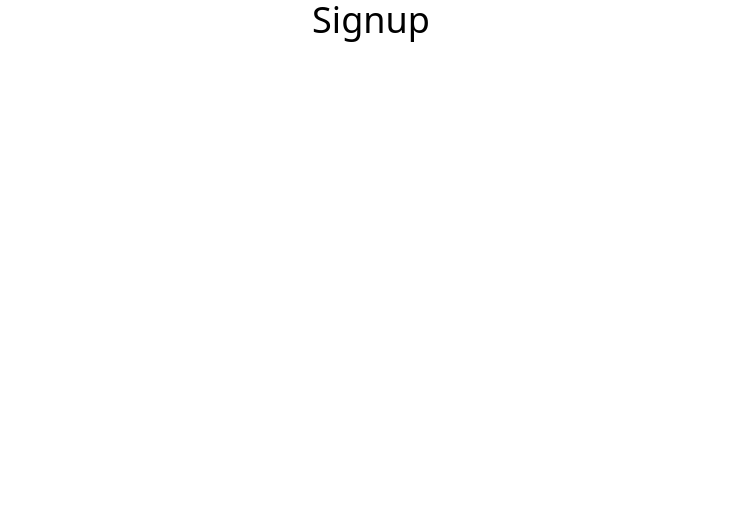
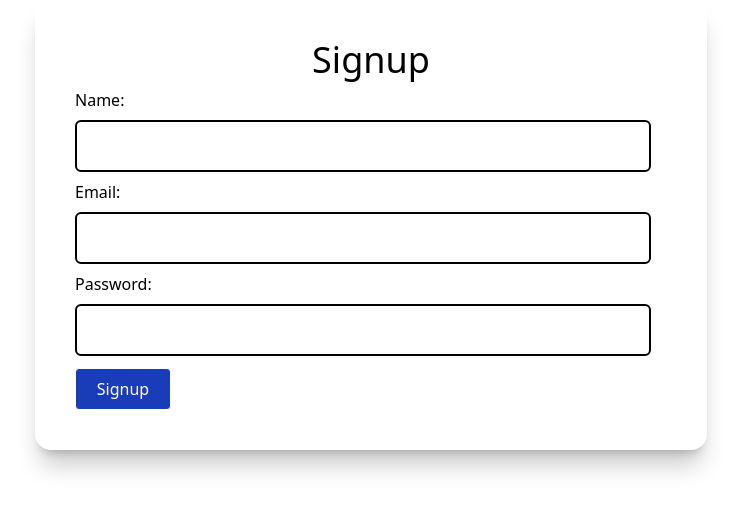
Before and after one commit to singhalgarvit/MedTech, a React (Vite) app in the folder client/: page /signup in a window 1280 px wide. Shown: the top 512 px of the page, without its empty margins (269-1010 px from the left). Built offline with nearby package versions, Linux system fonts and the light colour scheme.

Commit message:
Created Login and Signup Pages

```diff
--- a/client/package.json
+++ b/client/package.json
@@ -12,6 +12,7 @@
   "dependencies": {
     "react": "^19.1.0",
     "react-dom": "^19.1.0",
+    "react-hook-form": "^7.62.0",
     "react-router-dom": "^7.8.2"
   },
   "devDependencies": {
--- a/client/src/components/Button.jsx
+++ b/client/src/components/Button.jsx
@@ -0,0 +1,11 @@
+import React from 'react'
+
+function Button({type="button",value}) {
+  return (
+    <button type={type} className='border w-24 mt-3 rounded bg-blue-800 text-white'>
+        {value}
+    </button>
+  )
+}
+
+export default Button
--- /dev/null
+++ b/client/src/components/FormWrapper.jsx
@@ -0,0 +1,9 @@
+function FormWrapper({children}) {
+  return (
+    <div className="flex flex-col max-w-2xl w-full justify-center mx-auto items-center p-10 leading-10 rounded-2xl shadow-xl/20">
+      {children}
+    </div>
+  );
+}
+
+export default FormWrapper;
--- /dev/null
+++ b/client/src/components/InputField.jsx
@@ -0,0 +1,19 @@
+
+function InputField({label, name, type, register, error}) {
+  return (
+    <>
+      <label htmlFor={name} className="block">
+        {label}:
+      </label>
+      <input
+        id={name}
+        type={type}
+        className="border-2 px-2 py-1 rounded-md w-xl"
+        {...register(name, {required: `${label} is required`})}
+      />
+      {error && <p className="text-red-500 text-sm">{error.message}</p>}
+    </>
+  );
+}
+
+export default InputField;
--- a/client/src/pages/Home.jsx
+++ b/client/src/pages/Home.jsx
@@ -1,10 +1,15 @@
+import {Link} from "react-router-dom";
 
 function Home() {
   return (
     <div>
-      <h1 className='text-4xl text-center'>Medtech</h1>
+      <h1 className="text-4xl text-center">Medtech</h1>
+      <div className="text-gray-700 text-center underline">
+        <Link className=" m-2" to="/login">Login</Link>
+        <Link className="m-2" to="/signup">Signup</Link>
+      </div>
     </div>
-  )
+  );
 }
 
-export default Home
+export default Home;
--- a/client/src/pages/Login.jsx
+++ b/client/src/pages/Login.jsx
@@ -1,9 +1,42 @@
-import React from "react";
+import {useForm} from "react-hook-form";
+import InputField from "../components/InputField";
+import FormWrapper from "../components/FormWrapper";
+import Button from "../components/Button";
 
 function Login() {
+  const {
+    register,
+    handleSubmit,
+    watch,
+    formState: {errors},
+  } = useForm();
+
+  const submitForm = (data) => {
+    console.log(data);
+  };
+
   return (
     <div>
-      <h1 className="text-4xl text-center">Login</h1>
+      <FormWrapper>
+        <h1 className="text-4xl text-center">Login</h1>
+        <form onSubmit={handleSubmit(submitForm)}>
+          <InputField
+            label="Email"
+            name="email"
+            type="text"
+            register={register}
+            error={errors.email}
+          />
+          <InputField
+            label="Password"
+            name="password"
+            type="password"
+            register={register}
+            error={errors.password}
+          />
+          <Button type="submit" value="Login"/>
+        </form>
+      </FormWrapper>
     </div>
   );
 }
--- a/client/src/pages/Signup.jsx
+++ b/client/src/pages/Signup.jsx
@@ -1,11 +1,51 @@
-import React from 'react'
+import {useForm} from "react-hook-form";
+import InputField from "../components/InputField";
+import FormWrapper from "../components/FormWrapper";
+import Button from "../components/Button";
 
 function Signup() {
+  const {
+    register,
+    handleSubmit,
+    watch,
+    formState: {errors},
+  } = useForm();
+
+  const submitForm = (data) => {
+    console.log(data);
+  };
+
   return (
     <div>
-      <h1 className='text-4xl text-center'>Signup</h1>
+      <FormWrapper>
+        <h1 className="text-4xl text-center">Signup</h1>
+        <form onSubmit={handleSubmit(submitForm)}>
+          <InputField
+            label="Name"
+            name="name"
+            type="text"
+            register={register}
+            error={errors.name}
+          />
+          <InputField
+            label="Email"
+            name="email"
+            type="text"
+            register={register}
+            error={errors.email}
+          />
+          <InputField
+            label="Password"
+            name="password"
+            type="password"
+            register={register}
+            error={errors.password}
+          />
+          <Button type="submit" value="Signup"/>
+        </form>
+      </FormWrapper>
     </div>
-  )
+  );
 }
 
-export default Signup
+export default Signup;
```
Also changed, not shown: 1 other file (tests, documents, lock files or other folders).
